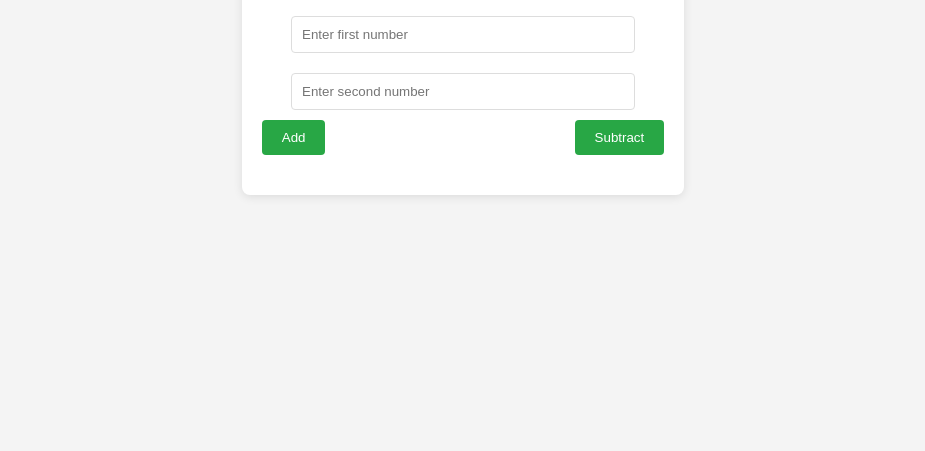
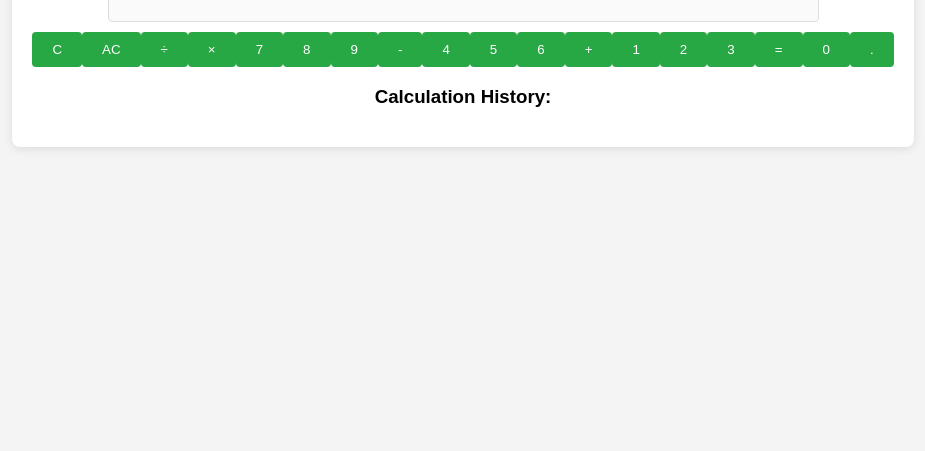
Before and after one commit to 21f1005042/test-app-001-2427a718, a plain HTML site: page index.html in a window 1280 px wide. Shown: the part 349-800 px from the top of the page, without its empty margins (177-1102 px from the left). Drawn offline with Linux system fonts and the light colour scheme.

Commit message:
Update index.html

```diff
--- a/index.html
+++ b/index.html
@@ -3,19 +3,34 @@
 <head>
     <meta charset="UTF-8">
     <meta name="viewport" content="width=device-width, initial-scale=1.0">
-    <title>Simple Calculator</title>
+    <title>Calculator</title>
     <link rel="stylesheet" href="style.css">
 </head>
 <body>
     <div class="calculator">
-        <h1>Simple Calculator</h1>
-        <input type="number" id="num1" placeholder="Enter first number" required>
-        <input type="number" id="num2" placeholder="Enter second number" required>
+        <input type="text" id="display" disabled>
         <div class="buttons">
-            <button id="add">Add</button>
-            <button id="subtract">Subtract</button>
+            <button class="btn" onclick="clearInput()">C</button>
+            <button class="btn" onclick="allClear()">AC</button>
+            <button class="btn" onclick="appendToDisplay('/')">÷</button>
+            <button class="btn" onclick="appendToDisplay('*')">×</button>
+            <button class="btn" onclick="appendToDisplay('7')">7</button>
+            <button class="btn" onclick="appendToDisplay('8')">8</button>
+            <button class="btn" onclick="appendToDisplay('9')">9</button>
+            <button class="btn" onclick="appendToDisplay('-')">-</button>
+            <button class="btn" onclick="appendToDisplay('4')">4</button>
+            <button class="btn" onclick="appendToDisplay('5')">5</button>
+            <button class="btn" onclick="appendToDisplay('6')">6</button>
+            <button class="btn" onclick="appendToDisplay('+')">+</button>
+            <button class="btn" onclick="appendToDisplay('1')">1</button>
+            <button class="btn" onclick="appendToDisplay('2')">2</button>
+            <button class="btn" onclick="appendToDisplay('3')">3</button>
+            <button class="btn" onclick="calculate()">=</button>
+            <button class="btn" onclick="appendToDisplay('0')">0</button>
+            <button class="btn" onclick="appendToDisplay('.')">.</button>
         </div>
-        <h2 id="result"></h2>
+        <h3>Calculation History:</h3>
+        <ul id="history"></ul>
     </div>
     <script src="script.js"></script>
 </body>
```
